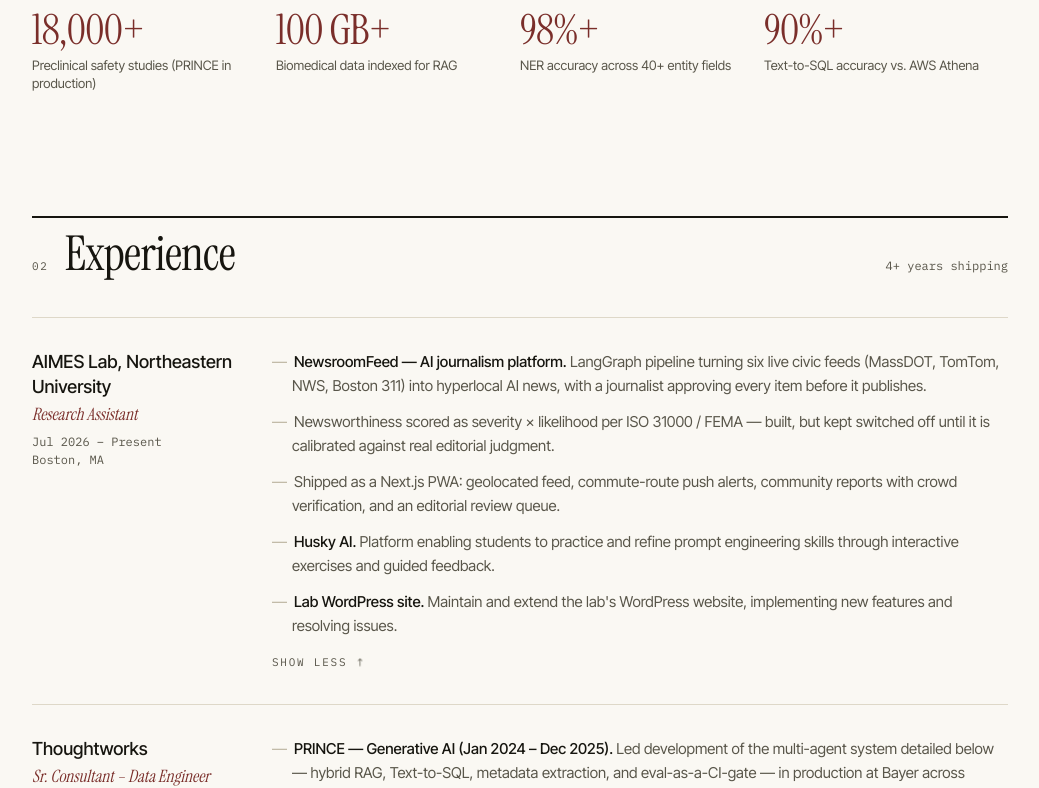
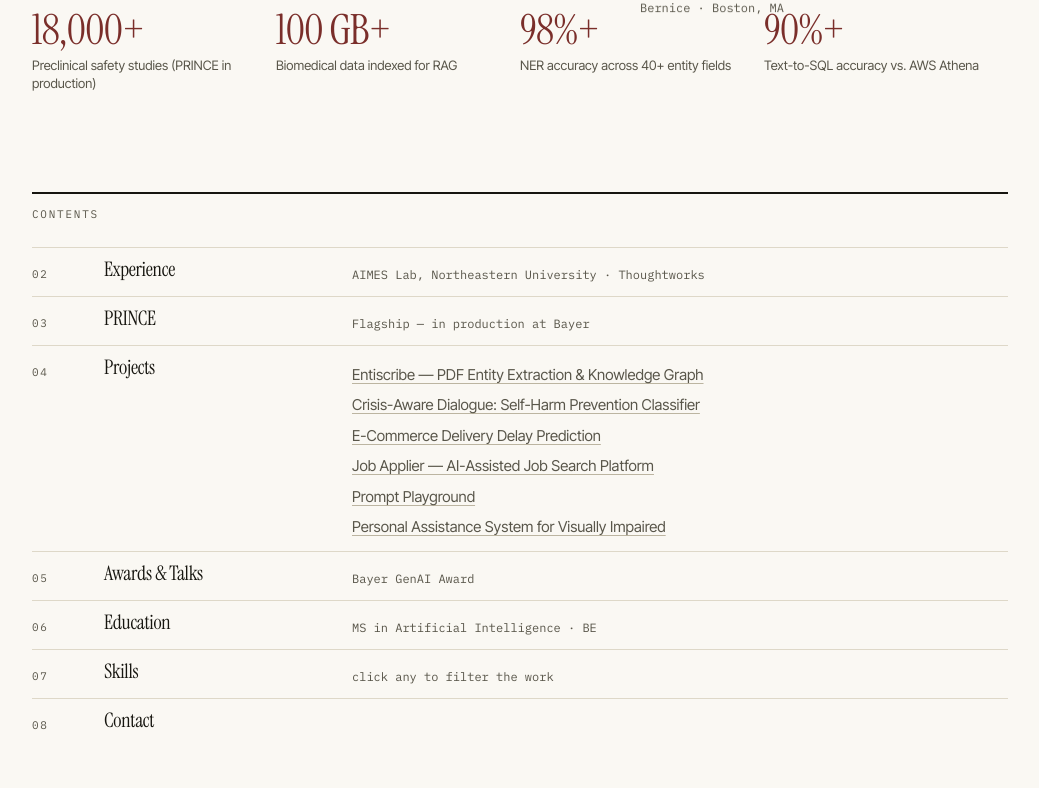
Before and after one commit to bernice511/bernice511.github.io, a Next.js app: page / in a window 1280 px wide. Shown: the part 880-1668 px from the top of the page, without its empty margins (120-1159 px from the left). Built offline with nearby package versions, Linux system fonts and the light colour scheme; no server answers.

Commit message:
Add a contents page so every project is named by the second screen

```diff
--- a/app/page.tsx
+++ b/app/page.tsx
@@ -1,6 +1,7 @@
 import Nav from "@/components/Nav";
 import Hero from "@/components/Hero";
 import Stats from "@/components/Stats";
+import Contents from "@/components/Contents";
 import Featured from "@/components/Featured";
 import Experience from "@/components/Experience";
 import Projects from "@/components/Projects";
@@ -20,6 +21,7 @@
       <main id="main" className="flex-1">
         <Hero />
         <Stats />
+        <Contents />
         <Experience />
         <Featured />
         <Projects />
--- /dev/null
+++ b/components/Contents.tsx
@@ -0,0 +1,105 @@
+"use client";
+
+import Reveal from "./Reveal";
+import Rule from "./Rule";
+import { awards, education, experience, featured, projects } from "@/lib/data";
+import { useFilter } from "./FilterProvider";
+
+const highlight = awards.find((a) => a.highlight);
+
+const ENTRIES: { index: string; href: string; title: string; note: string }[] = [
+  {
+    index: "02",
+    href: "#experience",
+    title: "Experience",
+    note: experience.map((j) => j.org).join(" · "),
+  },
+  { index: "03", href: "#prince", title: featured.title, note: featured.eyebrow },
+  { index: "05", href: "#awards", title: "Awards & Talks", note: highlight?.title ?? "" },
+  {
+    index: "06",
+    href: "#education",
+    title: "Education",
+    // Degrees read shorter than the full school names, which wrap at this width.
+    note: education.map((e) => e.degree.split(",")[0]).join(" · "),
+  },
+  { index: "07", href: "#skills", title: "Skills", note: "click any to filter the work" },
+  { index: "08", href: "#contact", title: "Contact", note: "" },
+];
+
+/** A contents page, as a printed piece would have. Every project is named this
+ *  high up, so nothing worth seeing is more than one click away. */
+export default function Contents() {
+  const { setOpenProject } = useFilter();
+
+  const jumpToProject = (slug: string) => {
+    setOpenProject(slug);
+    requestAnimationFrame(() => {
+      document.getElementById(slug)?.scrollIntoView({
+        behavior: window.matchMedia("(prefers-reduced-motion: reduce)").matches
+          ? "auto"
+          : "smooth",
+        block: "start",
+      });
+    });
+  };
+
+  const row = "grid gap-x-6 gap-y-1 py-3 md:grid-cols-[3rem_14rem_1fr]";
+
+  return (
+    <section aria-label="Contents" className="mx-auto max-w-5xl px-6 py-10 sm:py-14">
+      <Reveal>
+        <Rule />
+        <p className="eyebrow mt-3">Contents</p>
+
+        <div className="mt-6 divide-y divide-border border-t border-border">
+          {ENTRIES.slice(0, 2).map((e) => (
+            <a key={e.href} href={e.href} className={`${row} group`}>
+              <span className="eyebrow pt-1.5">{e.index}</span>
+              <span className="display text-xl motion-safe:transition-transform motion-safe:duration-300 md:group-hover:translate-x-1 group-hover:text-accent">
+                {e.title}
+              </span>
+              <span className="meta pt-1.5">{e.note}</span>
+            </a>
+          ))}
+
+          {/* Projects expands inline — every title listed by name. */}
+          <div className={row}>
+            <a href="#projects" className="eyebrow pt-1.5 hover:text-accent">
+              04
+            </a>
+            <a
+              href="#projects"
+              className="display text-xl transition-colors hover:text-accent"
+            >
+              Projects
+            </a>
+            <ul className="space-y-1.5 pt-1">
+              {projects.map((p) => (
+                <li key={p.slug}>
+                  <button
+                    type="button"
+                    onClick={() => jumpToProject(p.slug)}
+                    className="link-rule text-left text-[0.9375rem] text-muted transition-colors hover:text-accent"
+                  >
+                    {p.title}
+                  </button>
+                </li>
+              ))}
+            </ul>
+          </div>
+
+          {ENTRIES.slice(2).map((e) => (
+            <a key={e.href} href={e.href} className={`${row} group`}>
+              <span className="eyebrow pt-1.5">{e.index}</span>
+              <span className="display text-xl motion-safe:transition-transform motion-safe:duration-300 md:group-hover:translate-x-1 group-hover:text-accent">
+                {e.title}
+              </span>
+              <span className="meta pt-1.5">{e.note}</span>
+            </a>
+          ))}
+        </div>
+      </Reveal>
+    </section>
+  );
+}
--- a/components/FilterProvider.tsx
+++ b/components/FilterProvider.tsx
@@ -6,12 +6,17 @@
   activeSkill: string | null;
   toggleSkill: (skill: string) => void;
   clear: () => void;
+  /** slug of the project whose detail panel is open, if any */
+  openProject: string | null;
+  setOpenProject: (slug: string | null) => void;
 };
 
 const Ctx = createContext<FilterState>({
   activeSkill: null,
   toggleSkill: () => {},
   clear: () => {},
+  openProject: null,
+  setOpenProject: () => {},
 });
 
 export const useFilter = () => useContext(Ctx);
@@ -20,6 +25,7 @@
  *  so Skills can drive Projects without prop-drilling through the page. */
 export default function FilterProvider({ children }: { children: ReactNode }) {
   const [activeSkill, setActiveSkill] = useState<string | null>(null);
+  const [openProject, setOpenProject] = useState<string | null>(null);
 
   const toggleSkill = useCallback((skill: string) => {
     setActiveSkill((current) => {
@@ -41,5 +47,9 @@
 
   const clear = useCallback(() => setActiveSkill(null), []);
 
-  return <Ctx.Provider value={{ activeSkill, toggleSkill, clear }}>{children}</Ctx.Provider>;
+  return (
+    <Ctx.Provider value={{ activeSkill, toggleSkill, clear, openProject, setOpenProject }}>
+      {children}
+    </Ctx.Provider>
+  );
 }
--- a/components/Projects.tsx
+++ b/components/Projects.tsx
@@ -1,6 +1,5 @@
 "use client";
 
-import { useState } from "react";
 import Section from "./Section";
 import Reveal from "./Reveal";
 import ProjectCard from "./ProjectCard";
@@ -9,8 +8,7 @@
 import { useFilter } from "./FilterProvider";
 
 export default function Projects() {
-  const { activeSkill, clear } = useFilter();
-  const [open, setOpen] = useState<string | null>(null);
+  const { activeSkill, clear, openProject, setOpenProject } = useFilter();
 
   const matching = activeSkill ? new Set(projectsFor(activeSkill).map((p) => p.slug)) : null;
   const count = matching?.size ?? projects.length;
@@ -41,13 +39,16 @@
           return (
             <Reveal key={project.slug}>
               <div
-                className="motion-safe:transition-opacity motion-safe:duration-500"
+                id={project.slug}
+                className="scroll-mt-28 motion-safe:transition-opacity motion-safe:duration-500"
                 style={{ opacity: dimmed ? 0.25 : 1 }}
               >
                 <ProjectCard
                   project={project}
-                  expanded={open === project.slug}
-                  onToggle={() => setOpen(open === project.slug ? null : project.slug)}
+                  expanded={openProject === project.slug}
+                  onToggle={() =>
+                    setOpenProject(openProject === project.slug ? null : project.slug)
+                  }
                 />
               </div>
             </Reveal>
```
